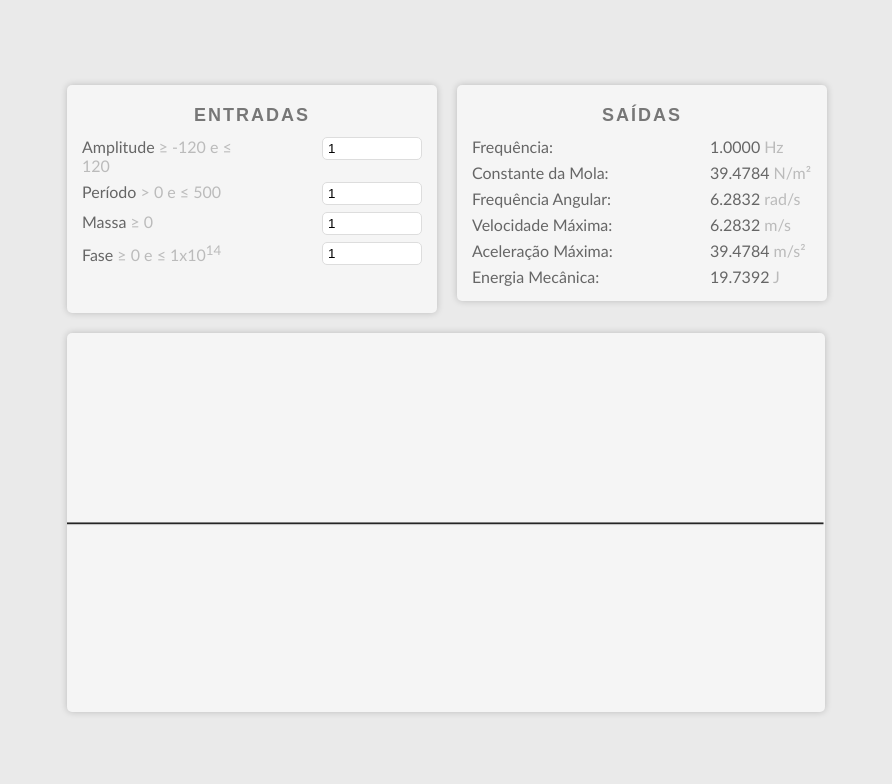
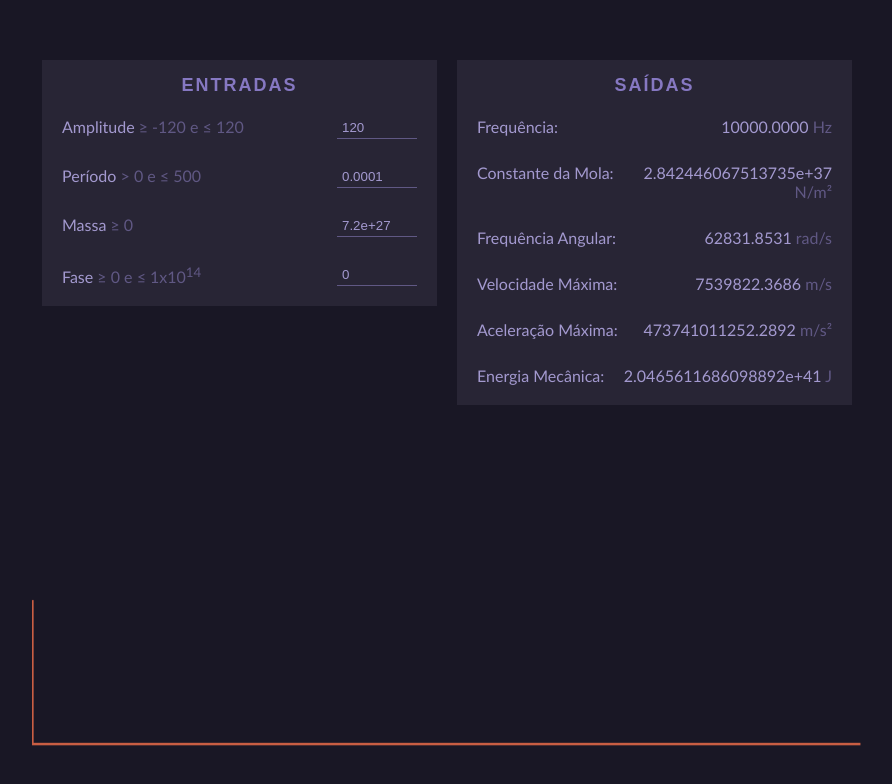
Before and after one commit to EdeiltonSO/MHS, a React (Create React App) app: page / in a window 1280 px wide. Shown: the top 784 px of the page, without its empty margins (193-1085 px from the left). Built offline with nearby package versions, Linux system fonts and the light colour scheme.

Commit message:
design alterado

```diff
--- a/src/App.js
+++ b/src/App.js
@@ -7,10 +7,10 @@ import Outputs from "./components/Outputs";
 
 class App extends Component {
   state = {
-    amplitude: 1,
-    periodo: 1,
-    massa: 1,
-    fase: 1
+    amplitude: 120,
+    periodo: 0.0001,
+    massa: 7200000000000000000000000000,
+    fase: 0
   };
 
   render() {
@@ -55,7 +55,7 @@ class App extends Component {
                   <input
                     id="periodo"
                     type="number"
-                    min="0.00001"
+                    min="0.0001"
                     max="500"
                     placeholder="seg"
                     value={this.state.periodo}
--- a/src/components/Canvas/index.js
+++ b/src/components/Canvas/index.js
@@ -19,6 +19,14 @@ export default class Canvas extends Component {
       requestAnimationFrame(animate);
       ctx.clearRect(0, 0, width, height);
       ctx.beginPath();
+
+      // Estilização ---------
+      ctx.fillStyle = "rgb(25, 23, 37)";
+      ctx.fillRect(0, 0, width, height);
+      ctx.strokeStyle = "rgb(201, 94, 67)";
+      ctx.lineWidth = 2;
+      // ---------------------
+
       ctx.moveTo(0, height / 2);
       for (let i = 0; i < width; i++) {
         ctx.lineTo(
--- a/src/components/Canvas/styles.js
+++ b/src/components/Canvas/styles.js
@@ -1,16 +1,15 @@
 import styled from "styled-components";
 
 export const Container = styled.div`
-  /* background: rgba(0, 0, 100, 0.5); */
-  border-radius: 5px;
-  padding: 5px;
+  background: rgba(0, 0, 100, 0.5);
+  height: 300px;
+  /* border: 1px solid #f00; */
 
   canvas {
-    width: 758px;
+    width: 100%;
     height: 100%;
-    margin: 5px;
     background: #f5f5f5;
-    box-shadow: 0px 0px 7px rgba(0, 0, 0, 0.2);
-    border-radius: 5px;
+    /* box-shadow: 0px 0px 7px rgba(0, 0, 0, 0.2);
+    border-radius: 5px; */
   }
 `;
--- a/src/components/Outputs/styles.js
+++ b/src/components/Outputs/styles.js
@@ -2,16 +2,16 @@ import styled from "styled-components";
 
 export const Container = styled.div`
   width: 100%;
-  height: inherit;
+  height: fit-content;
   margin: 0 auto;
   margin: 5px 5px 5px 10px;
-  padding: 15px;
-  background: #f5f5f5;
-  box-shadow: 0px 0px 7px rgba(0, 0, 0, 0.2);
-  border-radius: 5px;
+  padding: 10px;
+  background: rgb(40, 37, 53);
+  /* box-shadow: 0px 0px 7px rgba(0, 0, 0, 0.2); */
+  /* border-radius: 5px; */
 
   h2 {
-    color: #777;
+    color: rgb(134, 120, 194);
     line-height: 30px;
     font-size: 18px;
     text-transform: uppercase;
@@ -25,18 +25,27 @@ export const Container = styled.div`
     justify-content: space-between;
     display: flex;
     margin-top: 7px;
-    color: #666;
+    color: rgb(163, 153, 207);
+    padding: 10px;
+    -webkit-transition-duration: 0.3s;
+    transition-duration: 0.3s;
+
+    &:hover {
+      background: rgba(0, 0, 0, 0.1);
+    }
 
     span.name {
-      width: 70%;
+      width: 40%;
       /* background: #ff0; */
     }
 
     p {
       /* background: #0ff; */
-      width: 30%;
+      width: 60%;
+      text-align: right;
+
       .unid {
-        color: #bbb;
+        color: rgb(96, 88, 132);
       }
     }
   }
--- a/src/styles/components.js
+++ b/src/styles/components.js
@@ -1,7 +1,7 @@
 import styled, { css } from "styled-components";
 
 export const Viewport = styled.div`
-  width: 800px;
+  width: 850px;
   height: auto;
   margin: 0;
   /* border: 1px solid #f00; */
@@ -9,11 +9,12 @@ export const Viewport = styled.div`
   position: relative;
   top: 50%;
   transform: translateY(-50%);
+  /* background: rgba(0, 0, 0, 0.6); */
 `;
 
 export const DataView = styled.div`
   width: 100%;
-  height: 100%;
+  height: 400px;
   margin: 0 auto;
   /* border: 1px solid #0d0; */
   flex-direction: row;
@@ -27,13 +28,13 @@ export const ContainerInputs = styled.div`
   height: max-content;
   margin: 0 auto;
   margin: 5px 10px 5px 5px;
-  padding: 15px;
-  background: #f5f5f5;
-  box-shadow: 0px 0px 7px rgba(0, 0, 0, 0.2);
-  border-radius: 5px;
+  padding: 10px;
+  background: rgb(40, 37, 53);
+  /* box-shadow: 0px 0px 7px rgba(0, 0, 0, 0.2); */
+  /* border-radius: 5px; */
 
   h2 {
-    color: #777;
+    color: rgb(134, 120, 194);
     line-height: 30px;
     font-size: 18px;
     text-transform: uppercase;
@@ -47,21 +48,31 @@ export const ContainerInputs = styled.div`
     justify-content: space-between;
     display: flex;
     margin-top: 7px;
+    padding: 10px;
+    -webkit-transition-duration: 0.3s;
+    transition-duration: 0.3s;
+
+    &:hover {
+      background: rgba(0, 0, 0, 0.1);
+    }
 
     p {
-      color: #666;
-      width: 50%;
+      color: rgb(163, 153, 207);
+      width: 60%;
 
       span {
-        color: #bbb;
+        color: rgb(96, 88, 132);
       }
     }
 
     input {
-      border-radius: 5px;
+      /* border-radius: 5px; */
       padding: 3px 5px;
-      border: 1px solid #ddd;
-      width: 100px;
+      border: none;
+      border-bottom: 1px solid rgb(96, 88, 132);
+      color: rgb(163, 153, 207);
+      width: 80px;
+      background: none;
     }
 
     input#periodo,
@@ -75,8 +86,8 @@ export const ContainerInputs = styled.div`
   }
 
   /* Solução provisória para deixar as divs de input e output com mesma altura */
-  div#lastField {
-    /* border: 1px solid #f00; */
-    margin-bottom: 33px;
-  }
+  /*div#lastField {
+    border: 1px solid #f00;
+    margin-bottom: 35px;
+  }*/
 `;
--- a/src/styles/global.js
+++ b/src/styles/global.js
@@ -18,7 +18,7 @@ const GlobalStyle = createGlobalStyle`
 
   body {
     font-family: 'Calibri', sans-serif;
-    background: #EAEAEA;
+    background: rgb(25, 23, 37);
 
     h1, h2 {
       font-family: 'Segoe UI Light', sans-serif;
--- /dev/null
+++ b/static.json
@@ -0,0 +1,6 @@
+{
+  "root": "build/",
+  "routes": {
+    "/**": "index.html"
+  }
+}
```
